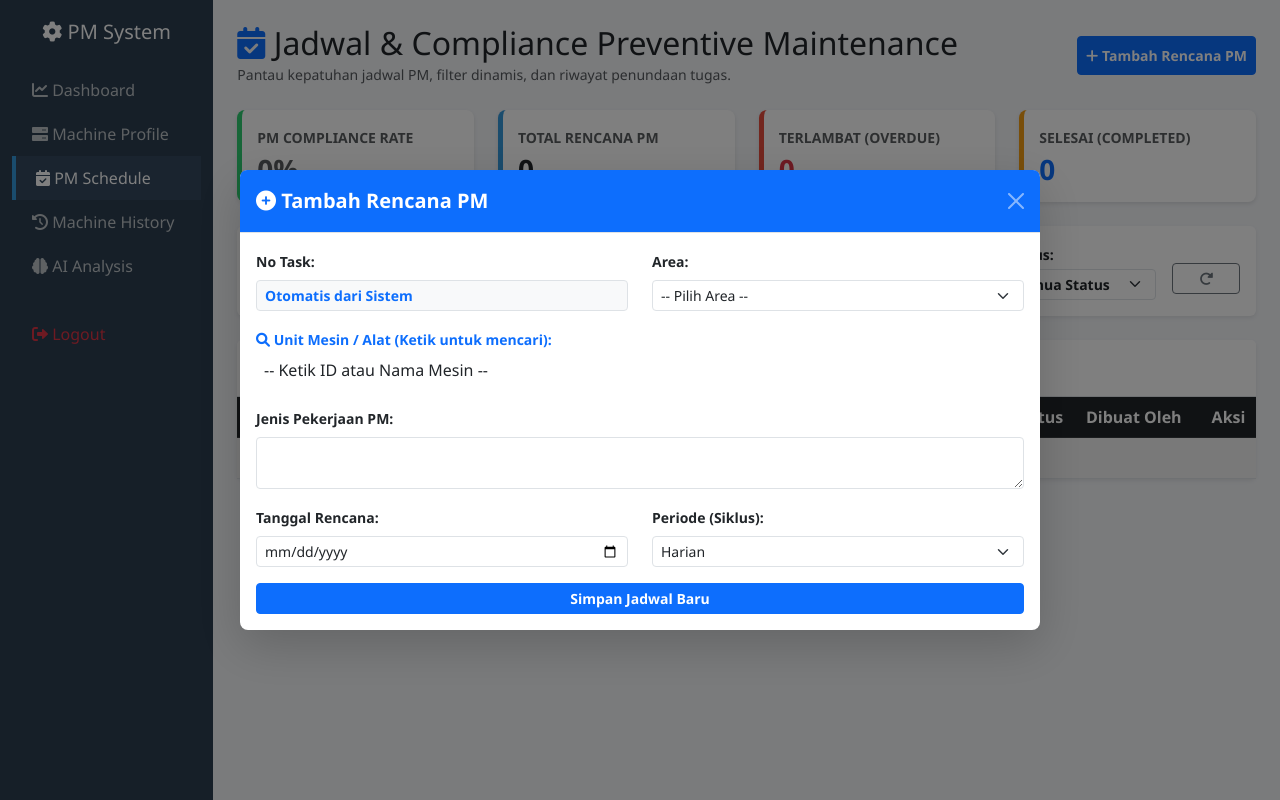
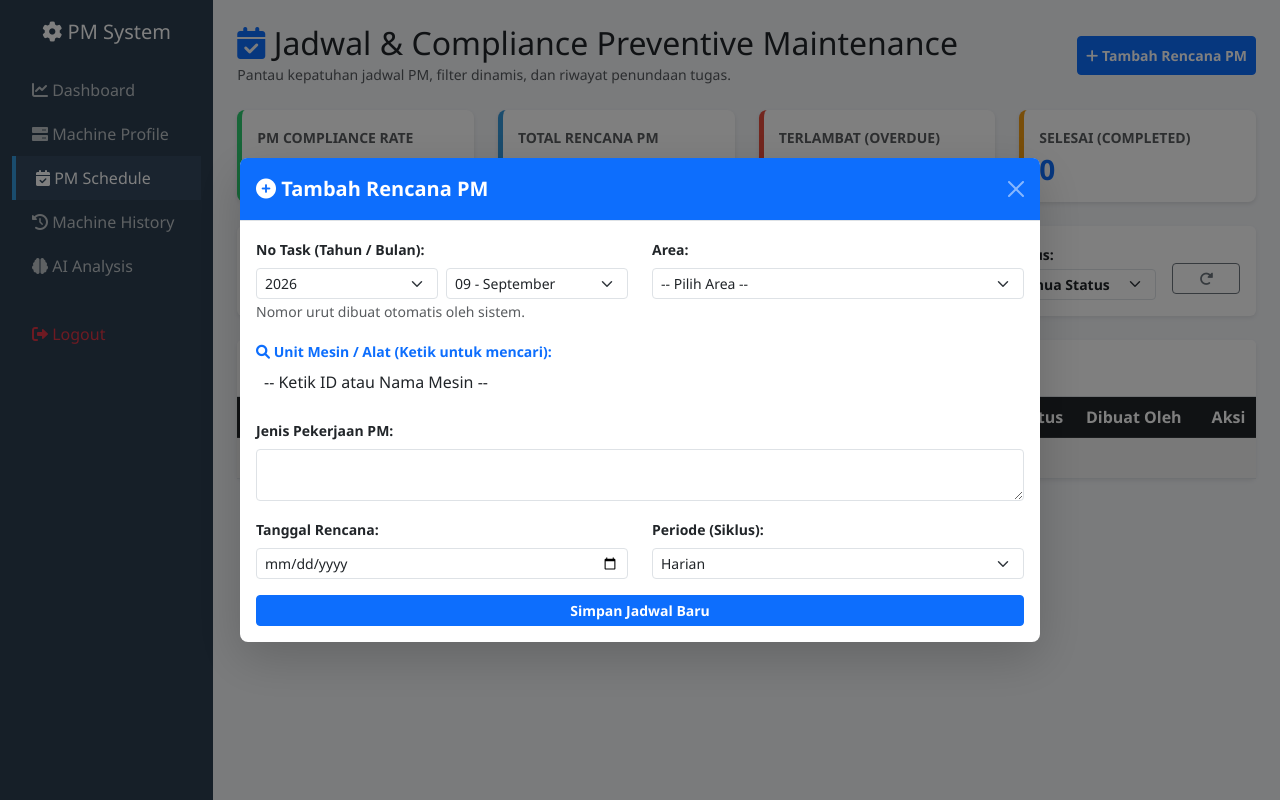
Before and after one commit to asephana949-web/pm-system-app, a Flask app: page /pm-schedule in a window 1280 px wide, after a click on "Tambah Rencana PM". Run offline with Flask 3, Linux system fonts and the light colour scheme; the visitor is signed in with stand-in values (Sample User, id 1); data that the repository does not hold is empty; some libraries are stand-ins or nearby versions.

Commit message:
updated app.py and pm_schedule.html

```diff
--- a/app.py
+++ b/app.py
@@ -235,25 +235,29 @@ def handle_jadwal():
                 if 'loggedin' not in session: return jsonify({"error": "Belum login"}), 403
                 data = request.json
 
-                # --- LOGIKA AUTO-GENERATE NO TASK ---
+                # --- LOGIKA AUTO-GENERATE NO TASK (Tahun & Bulan dipilih user, No urut otomatis) ---
                 now = datetime.datetime.now()
-                # Membuat Prefix: PM-Tahun-Bulan- (contoh: PM-2026-09-)
-                prefix = f"PM-{now.strftime('%Y-%m')}-"
+                tahun_pilih = str(data.get('tahun_task') or now.year)
+                bulan_pilih = str(data.get('bulan_task') or now.month).zfill(2)
 
-                # Cari no_task terakhir di DB yang memiliki prefix bulan dan tahun yang sama
-                cursor.execute("SELECT no_task FROM jadwal_pm WHERE no_task LIKE %s ORDER BY no_task DESC LIMIT 1", (prefix + '%',))
-                last_task = cursor.fetchone()
+                # Format: TAHUN-BULAN- (contoh: 2026-09-)
+                prefix = f"{tahun_pilih}-{bulan_pilih}-"
 
-                if last_task and last_task['no_task']:
+                # Ambil semua no_task yang sudah ada untuk tahun & bulan yang sama
+                cursor.execute("SELECT no_task FROM jadwal_pm WHERE no_task LIKE %s", (prefix + '%',))
+                existing_tasks = cursor.fetchall()
+
+                nomor_terpakai = set()
+                for row in existing_tasks:
                     try:
-                        # Ambil 3 angka terakhir, lalu tambahkan 1
-                        last_seq = int(last_task['no_task'].split('-')[-1])
-                        next_seq = last_seq + 1
-                    except ValueError:
-                        next_seq = 1
-                else:
-                    # Jika belum ada jadwal di bulan ini, mulai dari 1
-                    next_seq = 1
+                        nomor_terpakai.add(int(row['no_task'].split('-')[-1]))
+                    except (ValueError, AttributeError, TypeError):
+                        continue
+
+                # Cari nomor urut terkecil yang belum dipakai (mengisi celah jika ada yang dihapus)
+                next_seq = 1
+                while next_seq in nomor_terpakai:
+                    next_seq += 1
 
                 # Gabungkan prefix dengan nomor urut format 3 digit (001, 002, dst)
                 no_task_otomatis = f"{prefix}{next_seq:03d}"
@@ -267,6 +271,7 @@ def handle_jadwal():
                 return jsonify({"status": "success", "message": f"Jadwal ditambah! No Task: {no_task_otomatis}"})
     finally:
         conn.close()
+
 
 
 @app.route('/api/jadwal/<int:id>/selesai', methods=['PUT'])
--- a/templates/pm_schedule.html
+++ b/templates/pm_schedule.html
@@ -134,8 +134,12 @@
                 <form id="formTambahPM" onsubmit="tambahJadwalBaru(event)">
                     <div class="row">
                         <div class="col-md-6 mb-3">
-                            <label class="form-label fw-bold small">No Task:</label>
-                            <input type="text" class="form-control form-control-sm bg-light fw-bold text-primary" id="tambahNoTask" value="Otomatis dari Sistem" readonly>
+                            <label class="form-label fw-bold small">No Task (Tahun / Bulan):</label>
+                            <div class="d-flex gap-2">
+                                <select class="form-select form-select-sm" id="tambahTahunTask" required></select>
+                                <select class="form-select form-select-sm" id="tambahBulanTask" required></select>
+                            </div>
+                            <small class="text-muted">Nomor urut dibuat otomatis oleh sistem.</small>
                         </div>
                         <div class="col-md-6 mb-3">
                             <label class="form-label fw-bold small">Area:</label>
@@ -514,7 +518,8 @@
     function tambahJadwalBaru(event) {
         event.preventDefault();
         const dataInput = {
-            no_task: document.getElementById('tambahNoTask').value,
+            tahun_task: document.getElementById('tambahTahunTask').value,
+            bulan_task: document.getElementById('tambahBulanTask').value,
             id_mesin: $('#tambahUnit').val(),
             area: document.getElementById('tambahArea').value,
             jenis_pekerjaan: document.getElementById('tambahPekerjaan').value,
@@ -527,6 +532,7 @@
             alert(res.message);
             bootstrap.Modal.getInstance(document.getElementById('modalTambahJadwal')).hide();
             document.getElementById('formTambahPM').reset(); $('#tambahUnit').val('').trigger('change');
+            isiPilihanTahunBulanTask();
             loadJadwal();
         });
     }
@@ -554,8 +560,35 @@
         b.className = total === 0 ? "fw-bold mt-1 mb-0 text-muted" : (rate < 80 ? "fw-bold mt-1 mb-0 text-danger" : (rate < 95 ? "fw-bold mt-1 mb-0 text-warning" : "fw-bold mt-1 mb-0 text-success"));
     }
 
+    // Mengisi dropdown Tahun & Bulan untuk No Task (Tambah Rencana PM)
+    function isiPilihanTahunBulanTask() {
+        const namaBulan = ["01 - Januari", "02 - Februari", "03 - Maret", "04 - April", "05 - Mei", "06 - Juni", "07 - Juli", "08 - Agustus", "09 - September", "10 - Oktober", "11 - November", "12 - Desember"];
+        const now = new Date();
+        const tahunSekarang = now.getFullYear();
+        const bulanSekarang = now.getMonth() + 1;
+
+        const selectTahun = document.getElementById('tambahTahunTask');
+        selectTahun.innerHTML = '';
+        for (let t = tahunSekarang - 1; t <= tahunSekarang + 1; t++) {
+            const opt = document.createElement('option');
+            opt.value = t; opt.textContent = t;
+            if (t === tahunSekarang) opt.selected = true;
+            selectTahun.appendChild(opt);
+        }
+
+        const selectBulan = document.getElementById('tambahBulanTask');
+        selectBulan.innerHTML = '';
+        namaBulan.forEach((label, idx) => {
+            const opt = document.createElement('option');
+            opt.value = String(idx + 1).padStart(2, '0'); opt.textContent = label;
+            if (idx + 1 === bulanSekarang) opt.selected = true;
+            selectBulan.appendChild(opt);
+        });
+    }
+
     // PENTING: PROSES BERANTAI (CHAINING) UNTUK MENCEGAH NAMA MESIN HILANG SAAT REFRESH
     document.addEventListener("DOMContentLoaded", function() {
+        isiPilihanTahunBulanTask();
         fetch('/api/master-mesin')
         .then(res => res.json())
         .then(data => {
```
